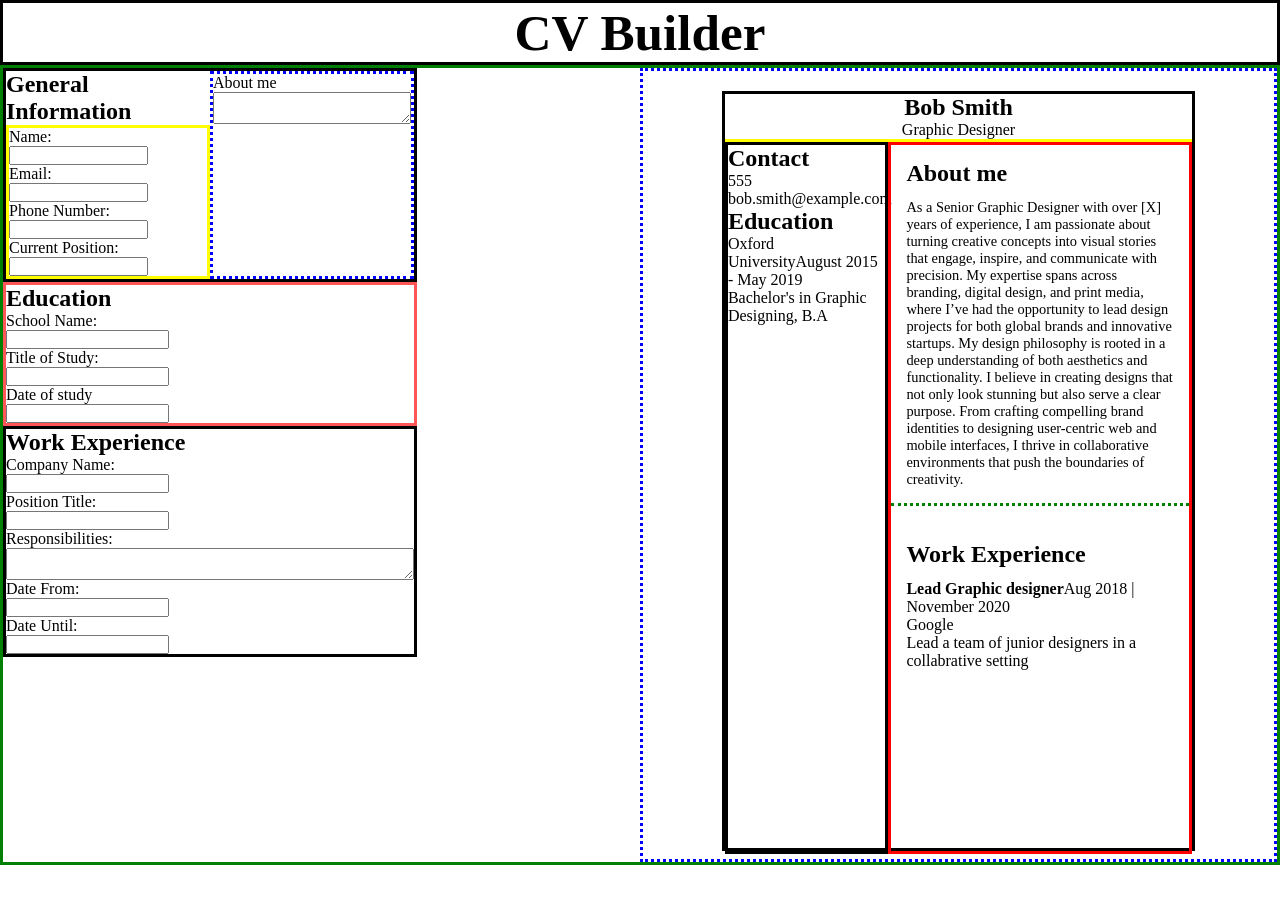
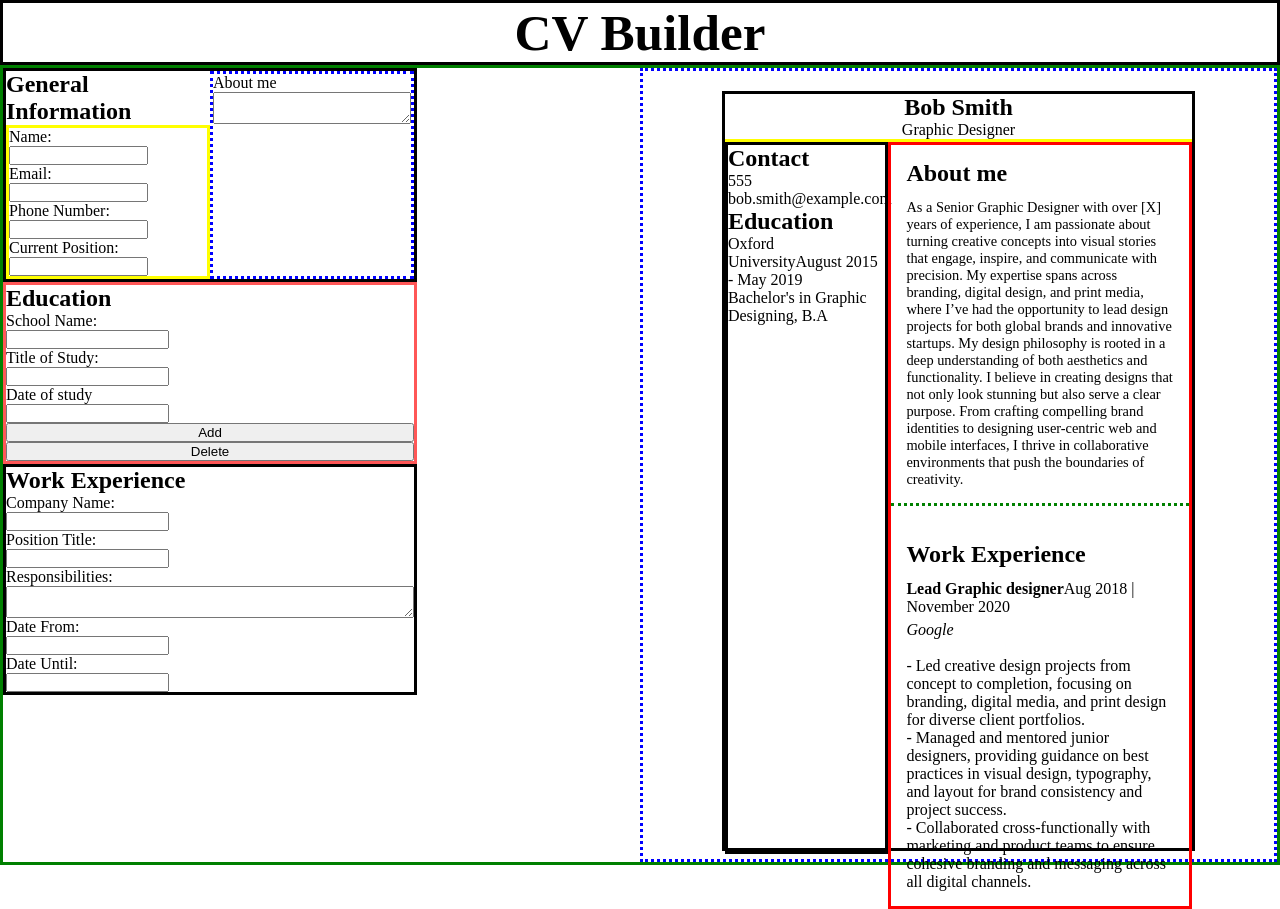
Before and after one commit to kevinnguyen2321/cv-application, a React (Vite) app in the folder cv-app/: page / in a window 1280 px wide. Before the commit the page ends 868 px from the top, so only its background shows below. Built offline with nearby package versions, Linux system fonts and the light colour scheme.

Commit message:
Add functionality to allow user to add more than one education

```diff
--- a/cv-app/package.json
+++ b/cv-app/package.json
@@ -11,7 +11,8 @@
   },
   "dependencies": {
     "react": "^18.3.1",
-    "react-dom": "^18.3.1"
+    "react-dom": "^18.3.1",
+    "uuid": "^11.0.1"
   },
   "devDependencies": {
     "@eslint/js": "^9.11.1",
--- a/cv-app/src/components/Education.jsx
+++ b/cv-app/src/components/Education.jsx
@@ -1,35 +1,38 @@
+import { Children, useState } from 'react';
 import './Education.css';
+import { v4 as uuidv4 } from 'uuid';
+import { EducationForm } from './EducationForm';
 
 export const Education = ({ handleEducationInfoChange }) => {
+  const [educationFormChildren, setEducationFormChildren] = useState([
+    { id: 1 },
+  ]);
+
+  const addNewEducationForm = (e) => {
+    setEducationFormChildren([...educationFormChildren, { id: uuidv4() }]);
+  };
+
+  const removeForm = (event, id) => {
+    event.preventDefault();
+
+    setEducationFormChildren(
+      educationFormChildren.filter((form) => form.id !== id)
+    );
+  };
   return (
     <div className='education-wrapper'>
       <h2>Education</h2>
-      <form>
-        <label htmlFor='school-name'>School Name:</label>
-        <input
-          type='text'
-          id='school-name'
-          name='schoolName'
-          onChange={handleEducationInfoChange}
-          required
-        />
-        <label htmlFor='study-title'>Title of Study:</label>
-        <input
-          type='text'
-          id='study-title'
-          name='studyTitle'
-          onChange={handleEducationInfoChange}
-          required
-        />
-        <label htmlFor='date'>Date of study</label>
-        <input
-          type='text'
-          id='date'
-          name='dateOfStudy'
-          onChange={handleEducationInfoChange}
-          required
-        />
-      </form>
+      {educationFormChildren.map((form) => {
+        return (
+          <EducationForm
+            key={form.id}
+            id={form.id}
+            handleEducationInfoChange={handleEducationInfoChange}
+            addNewEducationForm={addNewEducationForm}
+            removeForm={removeForm}
+          />
+        );
+      })}
     </div>
   );
 };
--- /dev/null
+++ b/cv-app/src/components/EducationForm.jsx
@@ -0,0 +1,45 @@
+import './Education.css';
+
+export const EducationForm = ({
+  id,
+  handleEducationInfoChange,
+  addNewEducationForm,
+  removeForm,
+}) => {
+  return (
+    <form>
+      <label htmlFor='school-name'>School Name:</label>
+      <input
+        type='text'
+        id='school-name'
+        name='schoolName'
+        onChange={handleEducationInfoChange}
+        required
+      />
+      <label htmlFor='study-title'>Title of Study:</label>
+      <input
+        type='text'
+        id='study-title'
+        name='studyTitle'
+        onChange={handleEducationInfoChange}
+        required
+      />
+      <label htmlFor='date'>Date of study</label>
+      <input
+        type='text'
+        id='date'
+        name='dateOfStudy'
+        onChange={handleEducationInfoChange}
+        required
+      />
+      <button onClick={addNewEducationForm}>Add</button>
+      <button
+        onClick={() => {
+          removeForm(event, id);
+        }}
+      >
+        Delete
+      </button>
+    </form>
+  );
+};
--- a/cv-app/src/components/Resume.css
+++ b/cv-app/src/components/Resume.css
@@ -61,3 +61,12 @@
 .work-info-resume-wrapper {
   padding: 15px;
 }
+
+.responsibilities-resume-wrapper {
+  white-space: pre-line;
+}
+
+.companyName-resume-wrapper {
+  margin-top: 5px;
+  font-style: italic;
+}
--- a/cv-app/src/components/Resume.jsx
+++ b/cv-app/src/components/Resume.jsx
@@ -18,11 +18,20 @@ export const Resume = ({ generalInfo, educationInfo, workInfo }) => {
 
           <div className='education-resume-wrapper'>
             <h2>Education</h2>
-            <p>
-              {educationInfo.schoolName}
-              <span>{educationInfo.dateOfStudy}</span>{' '}
-            </p>
-            <p>{educationInfo.studyTitle}</p>
+            {educationInfo.map((educationEl) => {
+              return (
+                <div
+                  className='education-resume-info'
+                  key={educationEl.schoolName}
+                >
+                  <p>
+                    {educationEl.schoolName}
+                    <span>{educationEl.dateOfStudy}</span>{' '}
+                  </p>
+                  <p>{educationEl.studyTitle}</p>
+                </div>
+              );
+            })}
           </div>
         </div>
 
@@ -38,8 +47,10 @@ export const Resume = ({ generalInfo, educationInfo, workInfo }) => {
               {workInfo.positionTitle}
               <span className='work-dates'>{`${workInfo.dateFrom} | ${workInfo.dateUntil}`}</span>
             </h4>
-            <p>{workInfo.companyName}</p>
-            <p>{workInfo.responsibilites}</p>
+            <p className='companyName-resume-wrapper'>{workInfo.companyName}</p>
+            <p className='responsibilities-resume-wrapper'>
+              {workInfo.responsibilites}
+            </p>
           </div>
         </div>
       </div>
--- a/cv-app/src/components/UserInput.jsx
+++ b/cv-app/src/components/UserInput.jsx
@@ -14,19 +14,38 @@ export const UserInput = () => {
     aboutMe: `As a Senior Graphic Designer with over [X] years of experience, I am passionate about turning creative concepts into visual stories that engage, inspire, and communicate with precision. My expertise spans across branding, digital design, and print media, where I’ve had the opportunity to lead design projects for both global brands and innovative startups.
     My design philosophy is rooted in a deep understanding of both aesthetics and functionality. I believe in creating designs that not only look stunning but also serve a clear purpose. From crafting compelling brand identities to designing user-centric web and mobile interfaces, I thrive in collaborative environments that push the boundaries of creativity.`,
   });
-  const [educationInfo, setEducationInfo] = useState({
-    schoolName: 'Oxford University',
-    studyTitle: "Bachelor's in Graphic Designing, B.A",
-    dateOfStudy: 'August 2015 - May 2019',
-  });
+  // const [educationInfo, setEducationInfo] = useState({
+  //   schoolName: 'Oxford University',
+  //   studyTitle: "Bachelor's in Graphic Designing, B.A",
+  //   dateOfStudy: 'August 2015 - May 2019',
+  // });
+
+  const [educationInfo, setEducationInfo] = useState([
+    {
+      schoolName: 'Oxford University',
+      studyTitle: "Bachelor's in Graphic Designing, B.A",
+      dateOfStudy: 'August 2015 - May 2019',
+    },
+  ]);
+
   const [workInfo, setWorkInfo] = useState({
     companyName: 'Google',
     positionTitle: 'Lead Graphic designer',
-    responsibilites:
-      'Lead a team of junior designers in a collabrative setting',
+    responsibilites: `
+    - Led creative design projects from concept to completion, focusing on branding, digital media, and print design for diverse client portfolios.
+    - Managed and mentored junior designers, providing guidance on best practices in visual design, typography, and layout for brand consistency and project success.
+    - Collaborated cross-functionally with marketing and product teams to ensure cohesive branding and messaging across all digital channels.
+    `,
     dateFrom: 'Aug 2018',
     dateUntil: 'November 2020',
   });
+
+  const addEducationEntry = () => {
+    setEducationInfo([
+      ...educationInfo,
+      { schoolName: '', dateOfStudy: '', studyTitle: '' },
+    ]);
+  };
 
   const handleGeneralInfoChange = (e) => {
     const generalInfoCopy = { ...generalInfo };
```
Also changed, not shown: 1 other file (tests, documents, lock files or other folders).
